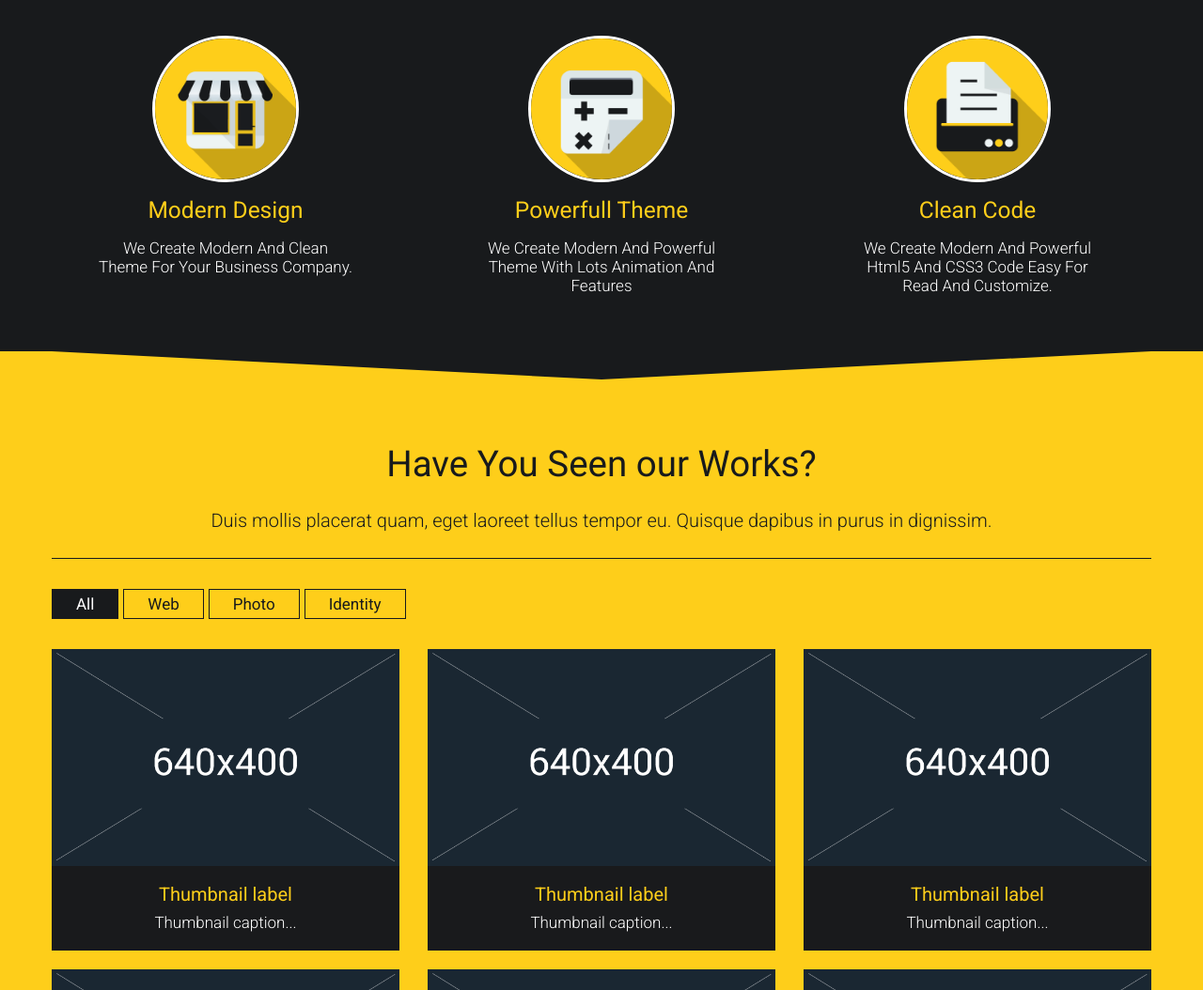
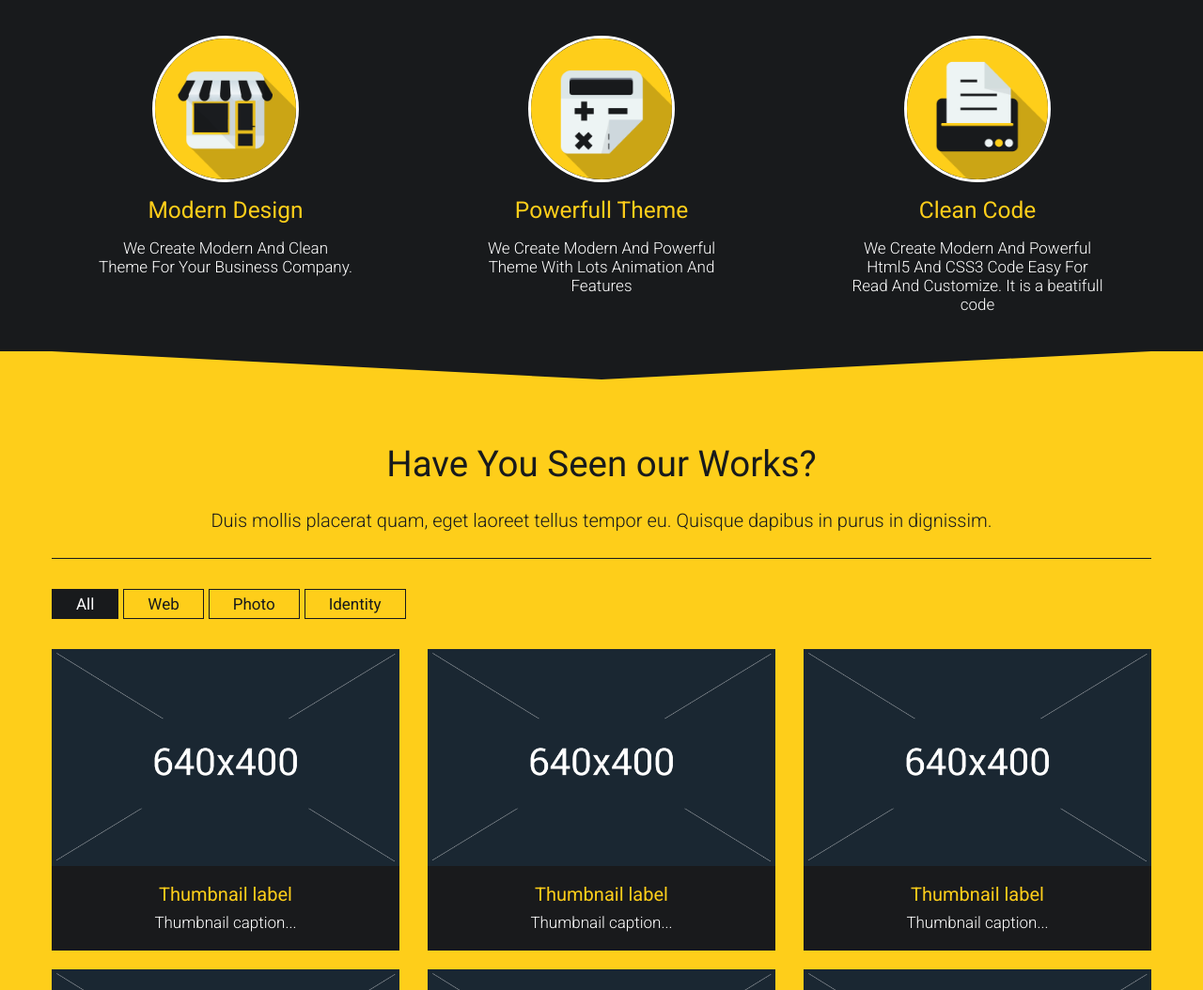
Before and after one commit to PAIDI789/project1, a plain HTML site: page index.html in a window 1280 px wide. Shown: the part 788-1842 px from the top of the page at 94% size. Drawn offline with Linux system fonts and the light colour scheme; some packages are replaced by stand-ins of ours.

Commit message:
change in clean code

```diff
--- a/index.html
+++ b/index.html
@@ -147,7 +147,7 @@
                                 <img class="img-circle" src="images/Service3.png" alt="service 3">
                             </div>
                             <h3>Clean Code</h3>
-                            <p>We Create Modern And Powerful Html5 And CSS3 Code Easy For Read And Customize.</p>
+                            <p>We Create Modern And Powerful Html5 And CSS3 Code Easy For Read And Customize. It is a beatifull code</p>
                         </div>
                     </div>
                 </div>
```
